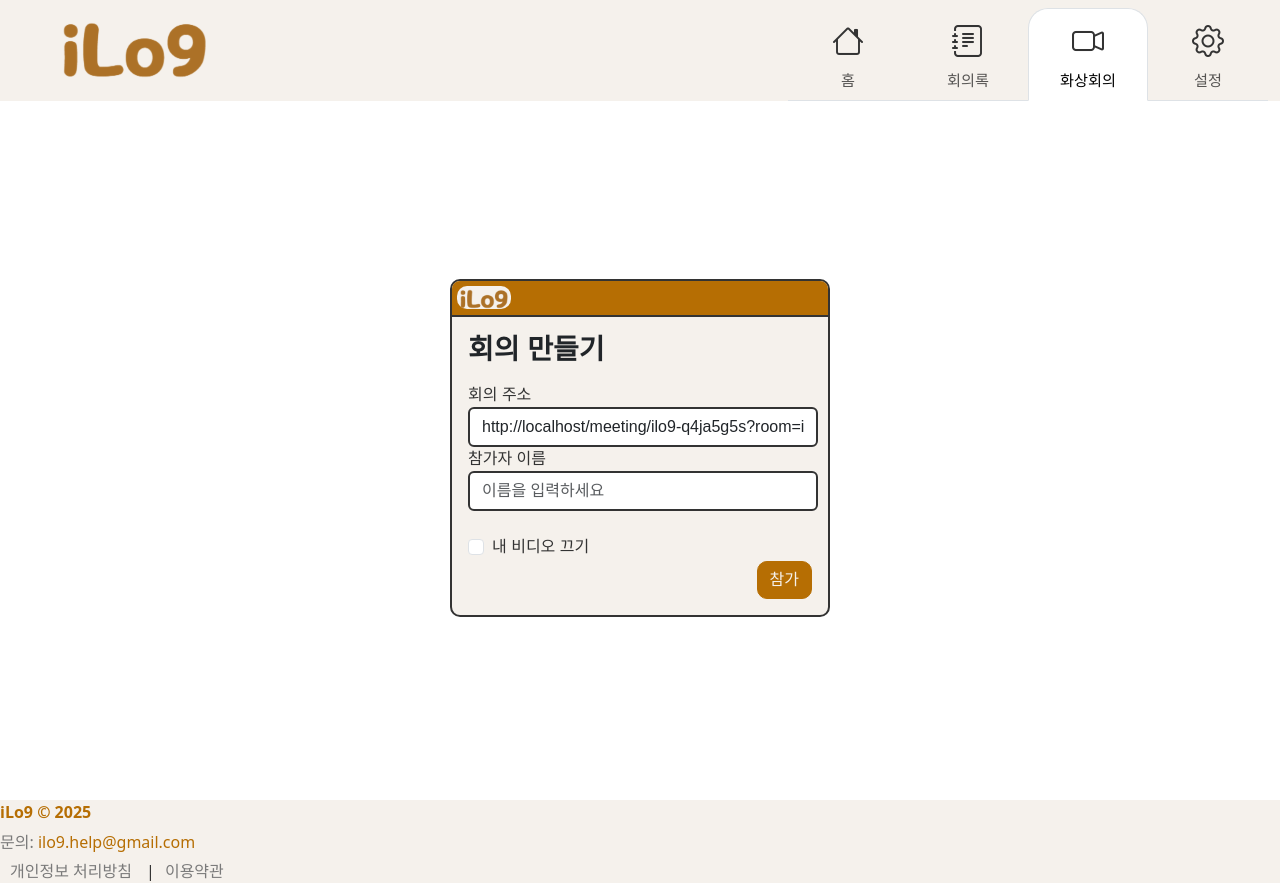
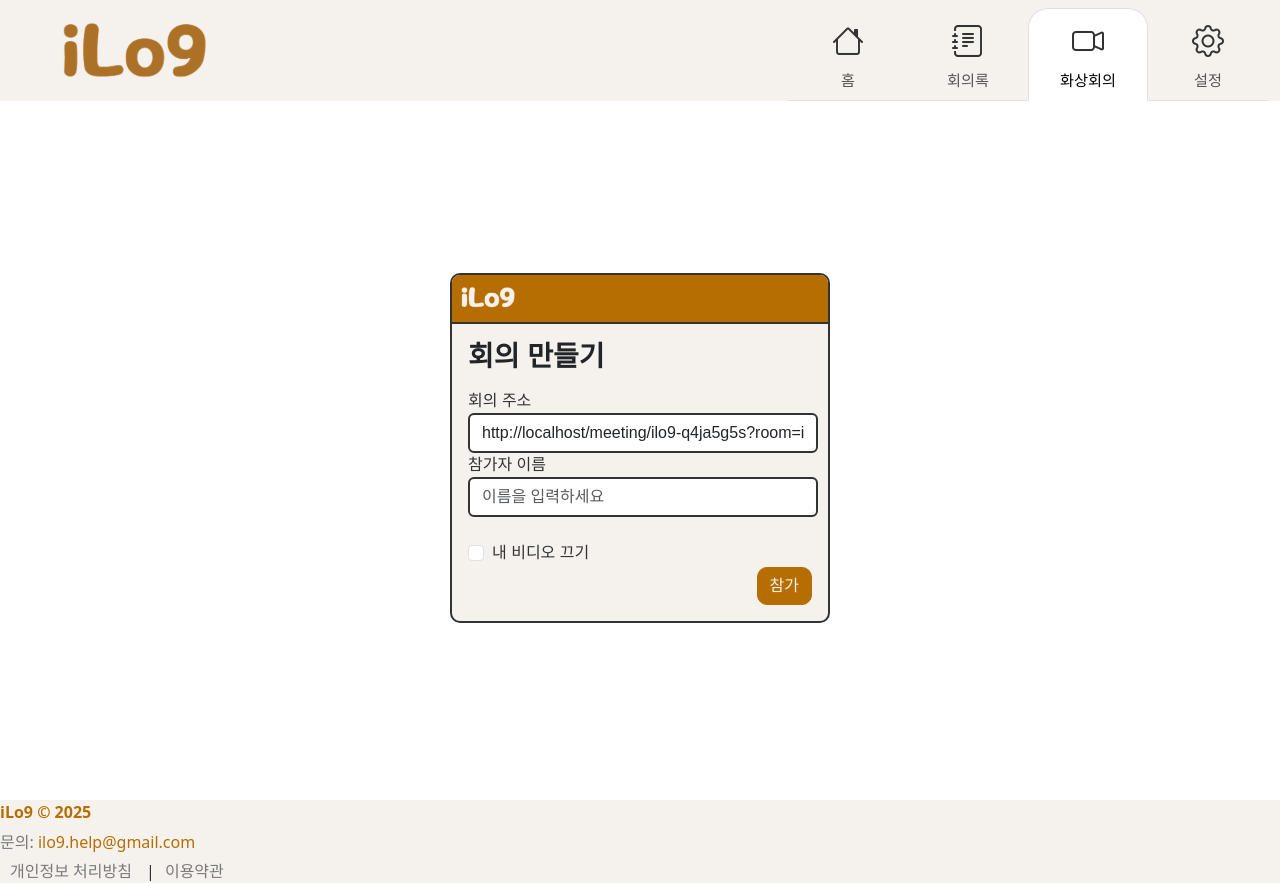
Before and after one commit to suyeon419/iLog, a React (Vite) app in the folder iLog/: page /meeting/create in a window 1280 px wide. Built offline with nearby package versions, Linux system fonts and the light colour scheme; no server answers; sample sign-in values are in the browser's storage.

Commit message:
로고 바꾸기

```diff
--- a/iLog/src/index.css
+++ b/iLog/src/index.css
@@ -182,10 +182,16 @@ btn-outline-primary:hover i {
 }
 
 .mini-logo {
-    background-color: #f5f1ec;
-    padding: 3px;
-    margin: 0px;
-    border-radius: 10px;
+    height: 30px;
+    overflow: hidden;
+    display: inline-block;
+}
+
+.mini-logo img {
+    width: 100%;
+    height: 100%;
+    object-position: center;
+    margin: 0 auto;
 }
 
 /* --- MemberModal 커스텀 스타일 --- */
--- a/iLog/src/pages/meeting/CreateMeeting.jsx
+++ b/iLog/src/pages/meeting/CreateMeeting.jsx
@@ -104,8 +104,8 @@ export default function CreateMeeting() {
             <Card className="meetingcard">
                 {/* 헤더 부분 */}
                 <Card.Header className="cardHeader">
-                    <span className="mini-logo">
-                        <img src="/images/iLogLogo.png" alt="iLog Logo" style={{ height: '20px' }} />
+                    <span className="mini-logo pt-1">
+                        <img src="/images/iLo9-white.png" alt="iLog Logo" />
                     </span>
                 </Card.Header>
 
--- a/iLog/src/pages/meeting/JoinMeeting.jsx
+++ b/iLog/src/pages/meeting/JoinMeeting.jsx
@@ -85,8 +85,8 @@ export default function JoinMeeting() {
             <Card className="meetingcard">
                 {/* 헤더 부분 */}
                 <Card.Header className="cardHeader">
-                    <span className="mini-logo">
-                        <img src="/images/iLogLogo.png" alt="iLog Logo" style={{ height: '20px' }} />
+                    <span className="mini-logo pt-1">
+                        <img src="/images/iLo9-white.png" alt="iLog Logo" />
                     </span>
                 </Card.Header>
 
--- a/iLog/src/pages/setting/Settings.jsx
+++ b/iLog/src/pages/setting/Settings.jsx
@@ -147,7 +147,9 @@ export default function Settings() {
             {/* ... (이하 나머지 코드는 동일) ... */}
 
             <section>
-                <h2>🔐 내 계정 관리</h2>
+                <h2>
+                    <i class="bi bi-lock"></i> 내 계정 관리
+                </h2>
                 <hr className="brownHr" />
                 <ul className="list-unstyled mt-2 ms-3">
                     <li>
@@ -160,7 +162,9 @@ export default function Settings() {
             </section>
 
             <section>
-                <h2>📘 내 활동</h2>
+                <h2>
+                    <i class="bi bi-journal-text"></i> 내 활동
+                </h2>
                 <hr className="brownHr" />
                 <ul className="list-unstyled mt-2 ms-3">
                     <li>
```
Also changed, not shown: iLog/public/images/iLo9-white.png.
